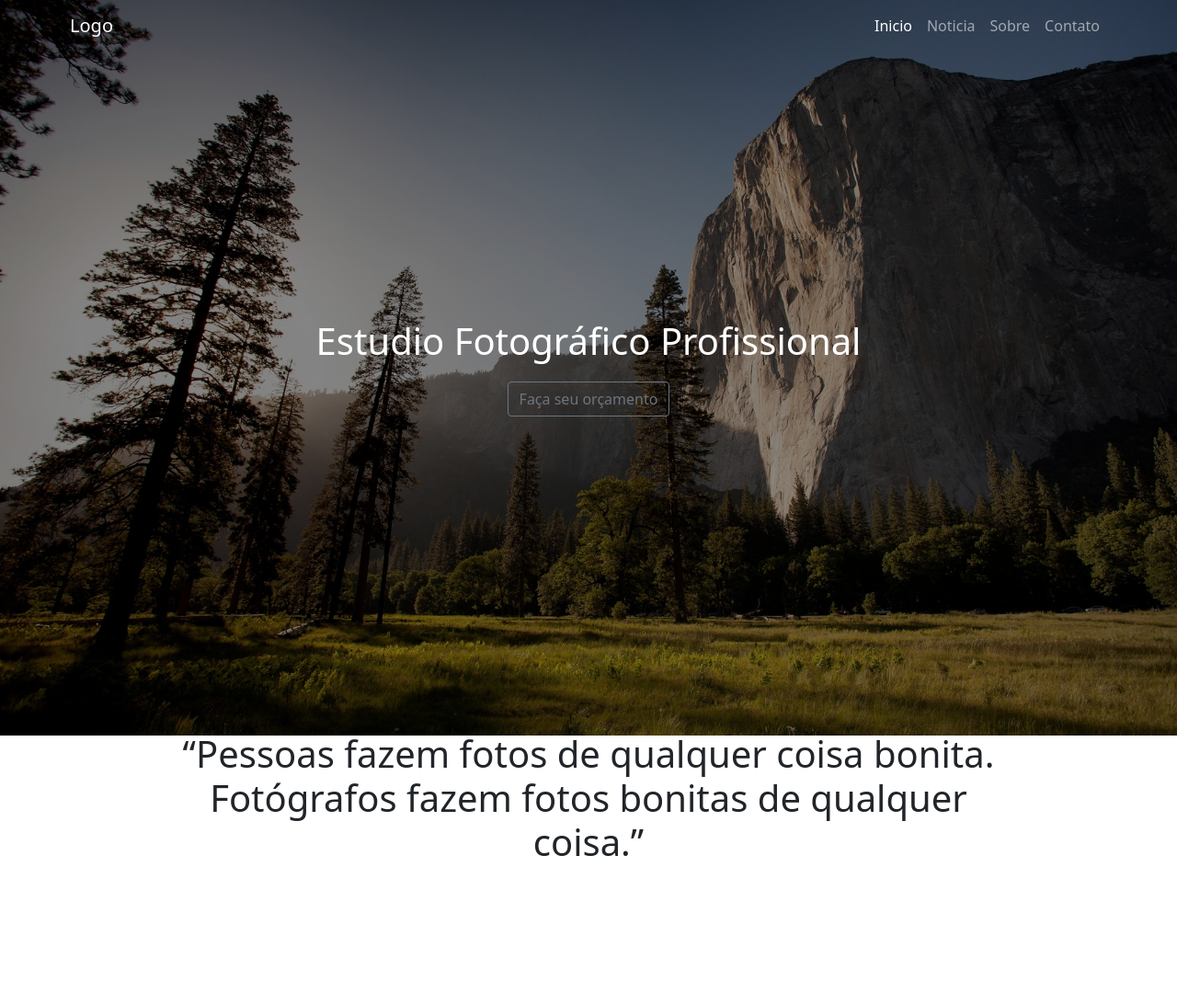
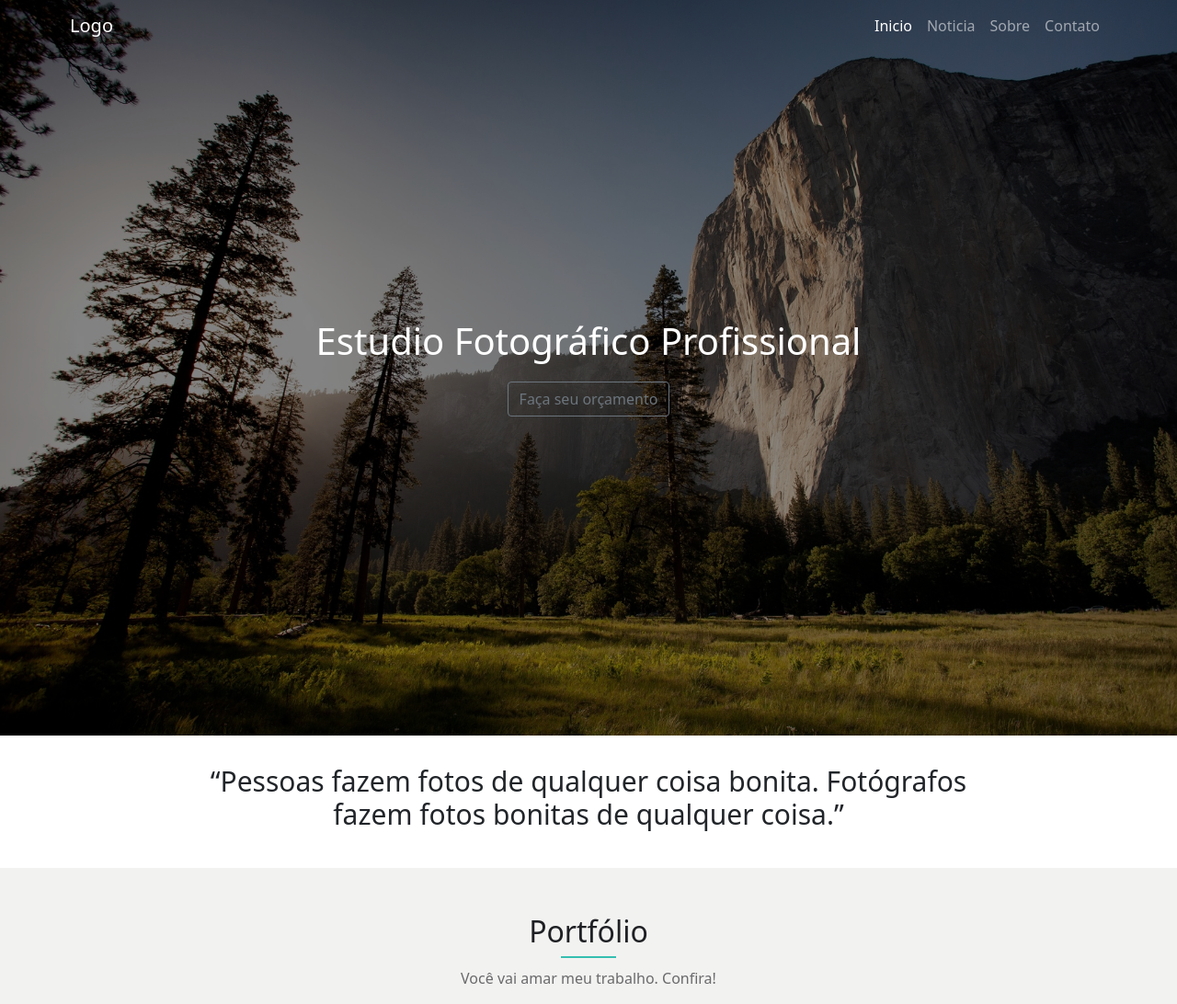
Before and after one commit to ramonbarbos/Portfolio_Pedro, a plain HTML site: page index.html in a window 1280 px wide. Shown: the whole page at 92% size. Before the commit the page ends 944 px from the top, so only its background shows below. Drawn offline with nearby package versions, Linux system fonts and the light colour scheme.

Commit message:
quinta feira

```diff
--- a/estilos.css
+++ b/estilos.css
@@ -36,12 +36,54 @@ header{
 }
 .caixa-frase h3{
     font-weight: lighter;
-    font-size: 5vmin;
+    font-size: 30px;
 }
 
-@media (max-width: 650px) {
+/*Portfólio*/
+.portfolio{
+
+    display: flex;
+    flex-direction: column;
+    justify-content: center;
+    text-align: center;
+    align-items: center;
+    background-color: #F2F2F0;
+}
+.title{
+    display: flex;
+    flex-direction: column;
+    justify-content: center;
+    align-items: center;
+    margin-top: 50px;
+}
+.title h2{
+    color: #1F2024;
+}
+.title p{
+    margin-top: 10px;
+    color: #6A6A6C;
+}
+.line{
+    width: 60px;
+    height: 0px;
+    border: 1px solid #36BFB1;
+
+}
+
+
+@media  (max-width: 650px) {
     .titulo{
         font-size: 30px;
         text-align: center;
     }
+    .caixa-frase{
+        height: 100px;
+
+    }
+    .caixa-frase h3 {
+        font-size: 18px;
+    }
+    .title{
+        margin-top: 30px;
+    }
 }
--- a/index.html
+++ b/index.html
@@ -53,7 +53,16 @@
       </section>
 
       <section class="portfolio">
-          <div class="container-fluid">
+          <div class="portfolio-container">
+
+            <div class="title">
+              <h2>Portfólio</h2>
+              <div class="line"></div>
+              <p>Você vai amar meu trabalho. Confira!</p>
+            </div>
+
+
+
 
           </div>
       </section>
```
